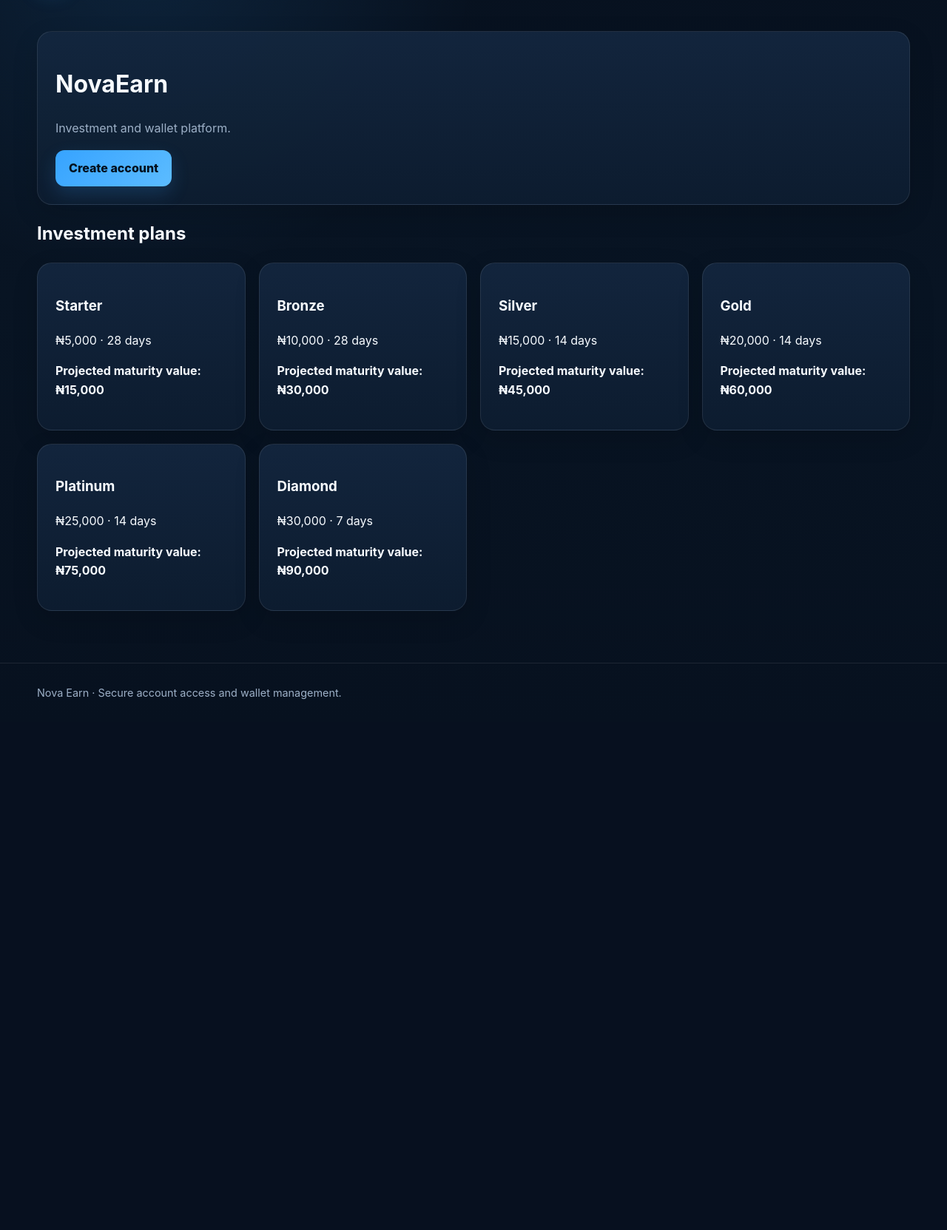
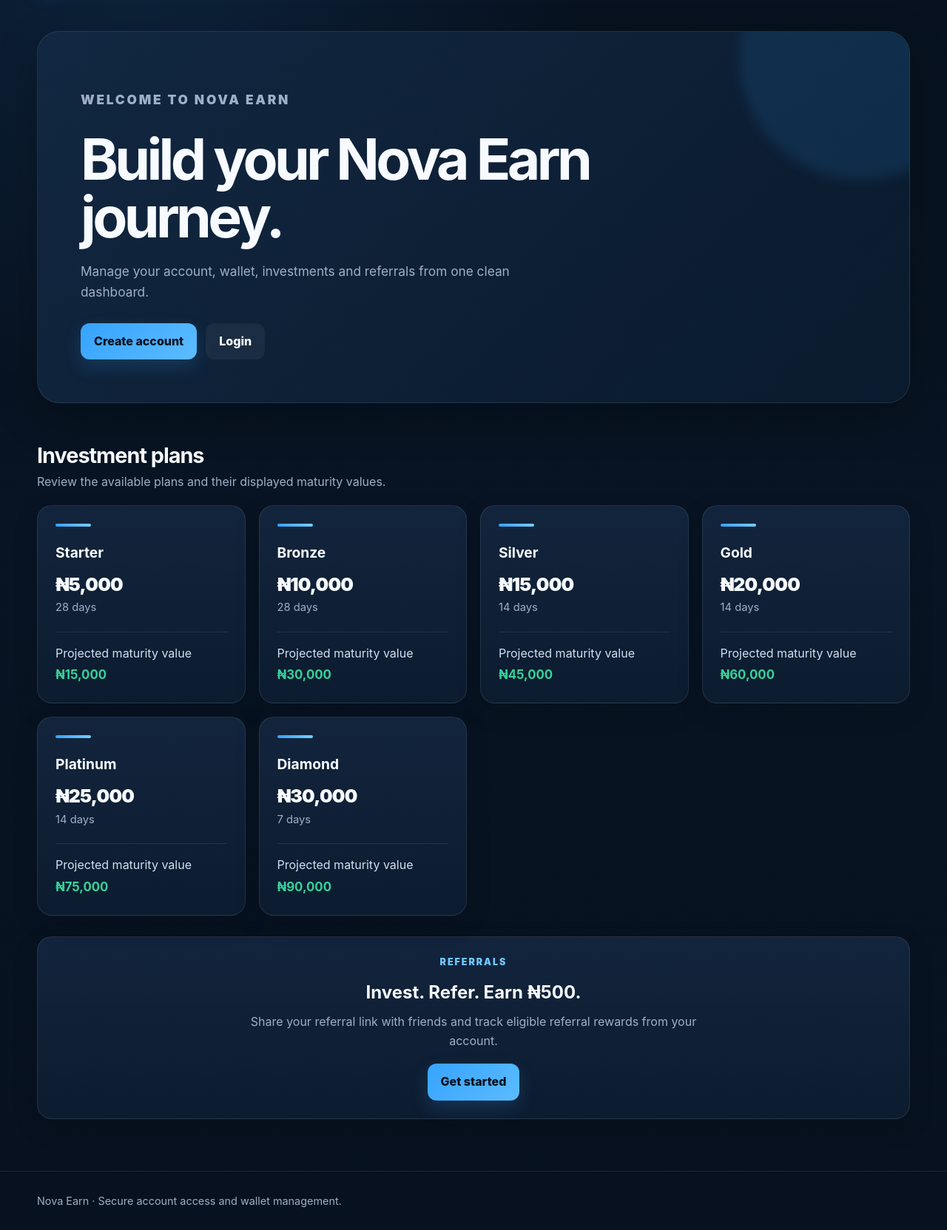
Before and after one commit to louiskyasua/Novaearn, a Flask app: page / in a window 1280 px wide. Shown: the part 75-1738 px from the top of the page at 74% size. Before the commit the page ends 1021 px from the top, so only its background shows below. Run offline with Flask 3, Linux system fonts and the light colour scheme.

Commit message:
Refresh Nova Earn landing page

```diff
--- a/templates/home.html
+++ b/templates/home.html
@@ -1,4 +1,39 @@
-{% extends "base.html" %}{% block content %}
-<div class="card"><h1>NovaEarn</h1><p class="muted">Investment and wallet platform.</p>{% if logged %}<a class="btn" href="{{ url_for('dashboard') }}">Open dashboard</a>{% else %}<a class="btn" href="{{ url_for('register') }}">Create account</a>{% endif %}</div>
-<h2>Investment plans</h2><div class="grid">{% for p in plans %}<div class="card"><h3>{{ p[1] }}</h3><p>₦{{ '{:,}'.format(p[2]) }} · {{ p[3] }} days</p><p><strong>Projected maturity value: ₦{{ '{:,}'.format(p[4]) }}</strong></p></div>{% endfor %}</div>
+{% extends "base.html" %}
+{% block content %}
+<section class="hero">
+  <p class="eyebrow">WELCOME TO NOVA EARN</p>
+  <h1>Build your Nova Earn journey.</h1>
+  <p>Manage your account, wallet, investments and referrals from one clean dashboard.</p>
+  <div class="actions">
+    {% if logged %}
+      <a class="btn" href="{{ url_for('dashboard') }}">Open dashboard</a>
+      <a class="btn secondary" href="{{ url_for('referral') }}">Refer &amp; earn ₦500</a>
+    {% else %}
+      <a class="btn" href="{{ url_for('register') }}">Create account</a>
+      <a class="btn secondary" href="{{ url_for('login') }}">Login</a>
+    {% endif %}
+  </div>
+</section>
+
+<div class="section-head">
+  <div><h2>Investment plans</h2><p>Review the available plans and their displayed maturity values.</p></div>
+</div>
+
+<div class="grid">
+  {% for p in plans %}
+  <article class="card plan-card">
+    <h3>{{ p[1] }}</h3>
+    <div class="plan-price">₦{{ '{:,}'.format(p[2]) }}</div>
+    <div class="plan-days">{{ p[3] }} days</div>
+    <div class="maturity">Projected maturity value<strong>₦{{ '{:,}'.format(p[4]) }}</strong></div>
+  </article>
+  {% endfor %}
+</div>
+
+<section class="card" style="margin-top:28px;text-align:center">
+  <p class="eyebrow">REFERRALS</p>
+  <h2 style="margin:0 0 8px">Invest. Refer. Earn ₦500.</h2>
+  <p class="muted" style="max-width:650px;margin:0 auto">Share your referral link with friends and track eligible referral rewards from your account.</p>
+  {% if not logged %}<div style="margin-top:18px"><a class="btn" href="{{ url_for('register') }}">Get started</a></div>{% endif %}
+</section>
 {% endblock %}
```
